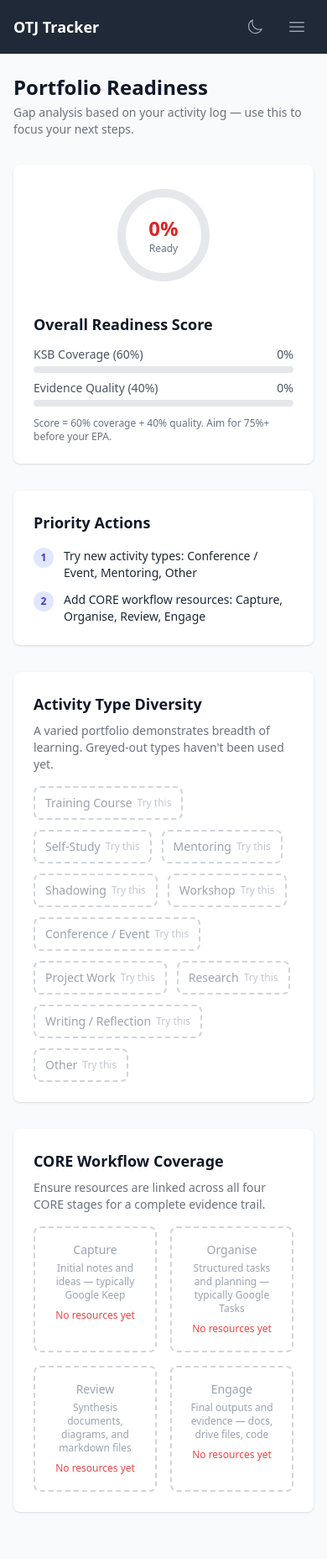
After one commit to timburke55/apprenticeship-otj-helper, a Flask app: page /recommendations/ in a window 390 px wide. The commit adds this page. Shown: the whole page at 84% size. Run offline with Flask 3, Linux system fonts and the light colour scheme; the visitor is signed in with stand-in values (Sample User, id 1); tables that the repository leaves empty hold one stand-in row (values such as "Sample post"); some libraries are stand-ins or nearby versions.

Commit message:
feat: add smart KSB recommendations engine (Extension 11) (#32)
* feat: add smart KSB recommendations engine (Extension 11)

Implements rule-based gap analysis that identifies under-evidenced KSBs,
unused activity types, missing CORE workflow stages, stale evidence, and
draft-quality activities, producing a 0–100 portfolio readiness score.

- New `recommendations.py` engine with `analyse_gaps(user_id, spec_code)`
- New `/recommendations/` route and full-page UI with circular score,
  priority actions, KSB gap table, activity type diversity grid, CORE
  workflow coverage, stale evidence table, and quality improvement table
- Dashboard widget shows readiness score and top suggestion inline
- Nav bar link added to both desktop and mobile menus
- 7 new tests covering engine logic and page accessibility (46 total, all pass)

https://claude.ai/code/session_01X8nZ7iroKXn3UFxnMihqyk

* fix: address code review findings in recommendations engine

- Add selectinload for Activity.ksbs and Activity.resources to eliminate
  N+1 DB queries when iterating activities in analyse_gaps()
- Add severity_rank (critical=2, warning=1) to each KSB gap and sort the
  table by severity_rank instead of the severity string, fixing the sort
  order bug where 'warning' > 'critical' alphabetically
- Change round(..., 0) to round(..., 1) for overall_score, coverage_pct,
  and quality_pct to match the app-wide 1-decimal-place convention
- Pass Activity.ACTIVITY_TYPES and ResourceLink.WORKFLOW_STAGES from the
  view instead of hardcoding them in the template, so the UI stays in sync
  with model constants

https://claude.ai/code/session_01X8nZ7iroKXn3UFxnMihqyk

---------

Co-authored-by: Claude <noreply@anthropic.com>

```diff
--- a/src/otj_helper/app.py
+++ b/src/otj_helper/app.py
@@ -84,6 +84,7 @@ def create_app(test_config=None):
     from otj_helper.routes.templates import bp as templates_bp
     from otj_helper.routes.uploads import bp as uploads_bp
     from otj_helper.routes.events import bp as events_bp
+    from otj_helper.routes.recommendations import bp as recommendations_bp
 
     init_oauth(app)
     app.register_blueprint(auth_bp)
@@ -96,6 +97,7 @@ def create_app(test_config=None):
     app.register_blueprint(templates_bp)
     app.register_blueprint(uploads_bp)
     app.register_blueprint(events_bp)
+    app.register_blueprint(recommendations_bp)
 
     @app.before_request
     def load_user():
--- /dev/null
+++ b/src/otj_helper/routes/recommendations.py
@@ -0,0 +1,27 @@
+"""Recommendations route -- portfolio readiness and gap analysis."""
+
+from flask import Blueprint, g, redirect, render_template, url_for
+
+from otj_helper.auth import login_required
+from otj_helper.models import Activity, ResourceLink
+
+bp = Blueprint("recommendations", __name__, url_prefix="/recommendations")
+
+
+@bp.route("/")
+@login_required
+def index():
+    """Show the recommendations dashboard."""
+    if not g.user.selected_spec:
+        return redirect(url_for("landing.index"))
+
+    from otj_helper.recommendations import analyse_gaps
+
+    spec = g.user.selected_spec or "ST0787"
+    analysis = analyse_gaps(g.user.id, spec)
+    return render_template(
+        "recommendations/index.html",
+        **analysis,
+        activity_types=Activity.ACTIVITY_TYPES,
+        workflow_stages=ResourceLink.WORKFLOW_STAGES,
+    )
--- a/src/otj_helper/templates/base.html
+++ b/src/otj_helper/templates/base.html
@@ -41,6 +41,7 @@
                             <a href="{{ url_for('ksbs.list_ksbs') }}" class="rounded-md px-3 py-2 text-sm font-medium text-gray-300 hover:bg-gray-700 hover:text-white">KSBs</a>
                             <a href="{{ url_for('tags.list_tags') }}" class="rounded-md px-3 py-2 text-sm font-medium text-gray-300 hover:bg-gray-700 hover:text-white">Tags</a>
                             <a href="{{ url_for('templates.list_templates') }}" class="rounded-md px-3 py-2 text-sm font-medium text-gray-300 hover:bg-gray-700 hover:text-white">Templates</a>
+                            <a href="{{ url_for('recommendations.index') }}" class="rounded-md px-3 py-2 text-sm font-medium text-gray-300 hover:bg-gray-700 hover:text-white">Recommendations</a>
                         </div>
                     </div>
                     <div class="flex items-center gap-3">
@@ -88,6 +89,7 @@
                     <a href="{{ url_for('ksbs.list_ksbs') }}" class="block rounded-md px-3 py-2 text-base font-medium text-gray-300 hover:bg-gray-700 hover:text-white">KSBs</a>
                     <a href="{{ url_for('tags.list_tags') }}" class="block rounded-md px-3 py-2 text-base font-medium text-gray-300 hover:bg-gray-700 hover:text-white">Tags</a>
                     <a href="{{ url_for('templates.list_templates') }}" class="block rounded-md px-3 py-2 text-base font-medium text-gray-300 hover:bg-gray-700 hover:text-white">Templates</a>
+                    <a href="{{ url_for('recommendations.index') }}" class="block rounded-md px-3 py-2 text-base font-medium text-gray-300 hover:bg-gray-700 hover:text-white">Recommendations</a>
                     <a href="{{ url_for('activities.create') }}" class="block rounded-md bg-indigo-600 px-3 py-2 text-base font-semibold text-white hover:bg-indigo-500">+ Log Activity</a>
                     {% if current_user %}
                     <div class="border-t border-gray-700 pt-2 mt-2">
--- /dev/null
+++ b/src/otj_helper/templates/recommendations/index.html
@@ -0,0 +1,273 @@
+{% extends "base.html" %}
+{% block title %}Recommendations{% endblock %}
+
+{% block content %}
+<div class="mb-8">
+    <h1 class="text-2xl font-bold text-gray-900 dark:text-white">Portfolio Readiness</h1>
+    <p class="mt-1 text-sm text-gray-500 dark:text-gray-400">Gap analysis based on your activity log — use this to focus your next steps.</p>
+</div>
+
+<!-- Readiness Score -->
+{% set score = overall_score|int %}
+{% if score >= 75 %}
+    {% set score_color = "text-emerald-600 dark:text-emerald-400" %}
+    {% set ring_color = "stroke-emerald-500" %}
+    {% set bg_color = "bg-emerald-50 dark:bg-emerald-900/20" %}
+{% elif score >= 50 %}
+    {% set score_color = "text-amber-600 dark:text-amber-400" %}
+    {% set ring_color = "stroke-amber-500" %}
+    {% set bg_color = "bg-amber-50 dark:bg-amber-900/20" %}
+{% else %}
+    {% set score_color = "text-red-600 dark:text-red-400" %}
+    {% set ring_color = "stroke-red-500" %}
+    {% set bg_color = "bg-red-50 dark:bg-red-900/20" %}
+{% endif %}
+
+<div class="bg-white dark:bg-gray-800 shadow rounded-lg p-6 mb-8">
+    <div class="flex flex-col sm:flex-row items-center gap-8">
+        <!-- Circular progress -->
+        <div class="flex-shrink-0 relative" style="width:120px;height:120px;">
+            <svg class="w-full h-full -rotate-90" viewBox="0 0 120 120">
+                <circle cx="60" cy="60" r="50" fill="none" stroke-width="10"
+                    class="stroke-gray-200 dark:stroke-gray-700"/>
+                <circle cx="60" cy="60" r="50" fill="none" stroke-width="10"
+                    stroke-linecap="round"
+                    stroke-dasharray="{{ 2 * 3.14159 * 50 }}"
+                    stroke-dashoffset="{{ (2 * 3.14159 * 50) * (1 - score / 100) }}"
+                    class="{{ ring_color }}"
+                    style="transition: stroke-dashoffset 0.5s ease;"/>
+            </svg>
+            <div class="absolute inset-0 flex flex-col items-center justify-center">
+                <span class="text-2xl font-bold {{ score_color }}">{{ score }}%</span>
+                <span class="text-xs text-gray-500 dark:text-gray-400">Ready</span>
+            </div>
+        </div>
+        <!-- Score breakdown -->
+        <div class="flex-1">
+            <h2 class="text-lg font-semibold text-gray-900 dark:text-white mb-3">Overall Readiness Score</h2>
+            <div class="space-y-2">
+                <div>
+                    <div class="flex justify-between text-sm text-gray-600 dark:text-gray-300 mb-1">
+                        <span>KSB Coverage (60%)</span>
+                        <span class="font-medium">{{ coverage_pct|int }}%</span>
+                    </div>
+                    <div class="bg-gray-200 dark:bg-gray-600 rounded-full h-2">
+                        <div class="bg-indigo-500 rounded-full h-2" style="width:{{ coverage_pct|int }}%"></div>
+                    </div>
+                </div>
+                <div>
+                    <div class="flex justify-between text-sm text-gray-600 dark:text-gray-300 mb-1">
+                        <span>Evidence Quality (40%)</span>
+                        <span class="font-medium">{{ quality_pct|int }}%</span>
+                    </div>
+                    <div class="bg-gray-200 dark:bg-gray-600 rounded-full h-2">
+                        <div class="bg-purple-500 rounded-full h-2" style="width:{{ quality_pct|int }}%"></div>
+                    </div>
+                </div>
+            </div>
+            <p class="mt-3 text-xs text-gray-500 dark:text-gray-400">Score = 60% coverage + 40% quality. Aim for 75%+ before your EPA.</p>
+        </div>
+    </div>
+</div>
+
+<!-- Priority Actions -->
+{% if suggestions %}
+<div class="bg-white dark:bg-gray-800 shadow rounded-lg p-6 mb-8">
+    <h2 class="text-lg font-semibold text-gray-900 dark:text-white mb-4">Priority Actions</h2>
+    <ol class="space-y-3">
+        {% for suggestion in suggestions %}
+        <li class="flex items-start gap-3">
+            <span class="flex-shrink-0 flex items-center justify-center w-6 h-6 rounded-full bg-indigo-100 dark:bg-indigo-900/40 text-indigo-700 dark:text-indigo-300 text-xs font-bold">{{ loop.index }}</span>
+            <div class="flex-1">
+                <p class="text-sm text-gray-800 dark:text-gray-200">{{ suggestion }}</p>
+                {% if loop.first and ksb_gaps %}
+                <a href="{{ url_for('activities.create') }}" class="mt-1 inline-block text-xs text-indigo-600 dark:text-indigo-400 hover:underline">Log a new activity &rarr;</a>
+                {% endif %}
+            </div>
+        </li>
+        {% endfor %}
+    </ol>
+</div>
+{% endif %}
+
+<!-- KSB Gaps -->
+{% if ksb_gaps %}
+<div class="bg-white dark:bg-gray-800 shadow rounded-lg p-6 mb-8">
+    <h2 class="text-lg font-semibold text-gray-900 dark:text-white mb-4">KSB Gaps
+        <span class="ml-2 text-sm font-normal text-gray-500 dark:text-gray-400">({{ ksb_gaps|length }} KSBs need attention)</span>
+    </h2>
+    <div class="overflow-x-auto">
+        <table class="min-w-full divide-y divide-gray-200 dark:divide-gray-700 text-sm">
+            <thead>
+                <tr class="text-left text-xs font-medium text-gray-500 dark:text-gray-400 uppercase tracking-wider">
+                    <th class="pb-3 pr-4">KSB</th>
+                    <th class="pb-3 pr-4">Title</th>
+                    <th class="pb-3 pr-4">Severity</th>
+                    <th class="pb-3 pr-4">Hours</th>
+                    <th class="pb-3">Action</th>
+                </tr>
+            </thead>
+            <tbody class="divide-y divide-gray-100 dark:divide-gray-700">
+                {% for gap in ksb_gaps|sort(attribute='severity_rank', reverse=True) %}
+                <tr class="{% if gap.severity == 'critical' %}bg-red-50 dark:bg-red-900/10{% endif %}">
+                    <td class="py-2 pr-4 font-mono font-semibold">
+                        <a href="{{ url_for('ksbs.detail', code=gap.ksb.code) }}"
+                            class="{% if gap.ksb.category == 'knowledge' %}text-blue-700 dark:text-blue-400{% elif gap.ksb.category == 'skill' %}text-green-700 dark:text-green-400{% else %}text-amber-700 dark:text-amber-400{% endif %} hover:underline">
+                            {{ gap.ksb.natural_code }}
+                        </a>
+                    </td>
+                    <td class="py-2 pr-4 text-gray-700 dark:text-gray-300">{{ gap.ksb.title }}</td>
+                    <td class="py-2 pr-4">
+                        {% if gap.severity == 'critical' %}
+                        <span class="inline-flex items-center rounded-full px-2 py-0.5 text-xs font-medium bg-red-100 dark:bg-red-900/40 text-red-800 dark:text-red-300">Critical</span>
+                        {% else %}
+                        <span class="inline-flex items-center rounded-full px-2 py-0.5 text-xs font-medium bg-amber-100 dark:bg-amber-900/40 text-amber-800 dark:text-amber-300">Warning</span>
+                        {% endif %}
+                    </td>
+                    <td class="py-2 pr-4 text-gray-600 dark:text-gray-400">{{ "%.1f"|format(gap.hours) }}h</td>
+                    <td class="py-2">
+                        <a href="{{ url_for('activities.create') }}?ksb={{ gap.ksb.code }}"
+                            class="text-indigo-600 dark:text-indigo-400 hover:underline text-xs">Log activity</a>
+                    </td>
+                </tr>
+                {% endfor %}
+            </tbody>
+        </table>
+    </div>
+</div>
+{% endif %}
+
+<!-- Activity Type Diversity -->
+<div class="bg-white dark:bg-gray-800 shadow rounded-lg p-6 mb-8">
+    <h2 class="text-lg font-semibold text-gray-900 dark:text-white mb-2">Activity Type Diversity</h2>
+    <p class="text-sm text-gray-500 dark:text-gray-400 mb-4">A varied portfolio demonstrates breadth of learning. Greyed-out types haven't been used yet.</p>
+    {% set unused_type_ids = type_gaps | map(attribute='type') | list %}
+    <div class="flex flex-wrap gap-3">
+        {% for type_id, label in activity_types %}
+        {% if type_id in unused_type_ids %}
+        <a href="{{ url_for('activities.create') }}"
+            class="inline-flex items-center gap-1.5 rounded-lg border-2 border-dashed border-gray-300 dark:border-gray-600 px-3 py-2 text-sm text-gray-400 dark:text-gray-500 hover:border-indigo-400 hover:text-indigo-600 dark:hover:text-indigo-400">
+            <span>{{ label }}</span>
+            <span class="text-xs opacity-60">Try this</span>
+        </a>
+        {% else %}
+        <span class="inline-flex items-center gap-1.5 rounded-lg border-2 border-emerald-300 dark:border-emerald-700 bg-emerald-50 dark:bg-emerald-900/20 px-3 py-2 text-sm text-emerald-700 dark:text-emerald-400">
+            <svg class="h-3.5 w-3.5" fill="none" viewBox="0 0 24 24" stroke-width="2" stroke="currentColor"><path stroke-linecap="round" stroke-linejoin="round" d="M4.5 12.75l6 6 9-13.5" /></svg>
+            {{ label }}
+        </span>
+        {% endif %}
+        {% endfor %}
+    </div>
+</div>
+
+<!-- CORE Workflow Coverage -->
+<div class="bg-white dark:bg-gray-800 shadow rounded-lg p-6 mb-8">
+    <h2 class="text-lg font-semibold text-gray-900 dark:text-white mb-2">CORE Workflow Coverage</h2>
+    <p class="text-sm text-gray-500 dark:text-gray-400 mb-4">Ensure resources are linked across all four CORE stages for a complete evidence trail.</p>
+    {% set unused_stages = workflow_gaps | map(attribute='stage') | list %}
+    <div class="grid grid-cols-2 sm:grid-cols-4 gap-4">
+        {% for stage_id, label, desc, _ in workflow_stages %}
+        {% if stage_id in unused_stages %}
+        <div class="rounded-lg border-2 border-dashed border-gray-300 dark:border-gray-600 p-4 text-center">
+            <p class="text-sm font-medium text-gray-400 dark:text-gray-500">{{ label }}</p>
+            <p class="text-xs text-gray-400 dark:text-gray-500 mt-1">{{ desc }}</p>
+            <span class="mt-2 inline-block text-xs text-red-500 dark:text-red-400">No resources yet</span>
+        </div>
+        {% else %}
+        <div class="rounded-lg border-2 border-emerald-300 dark:border-emerald-700 bg-emerald-50 dark:bg-emerald-900/20 p-4 text-center">
+            <p class="text-sm font-medium text-emerald-700 dark:text-emerald-400">{{ label }}</p>
+            <p class="text-xs text-gray-500 dark:text-gray-400 mt-1">{{ desc }}</p>
+            <svg class="h-4 w-4 text-emerald-500 mx-auto mt-2" fill="none" viewBox="0 0 24 24" stroke-width="2" stroke="currentColor"><path stroke-linecap="round" stroke-linejoin="round" d="M4.5 12.75l6 6 9-13.5" /></svg>
+        </div>
+        {% endif %}
+        {% endfor %}
+    </div>
+</div>
+
+<!-- Stale Evidence -->
+{% if staleness %}
+<div class="bg-white dark:bg-gray-800 shadow rounded-lg p-6 mb-8">
+    <h2 class="text-lg font-semibold text-gray-900 dark:text-white mb-4">Stale Evidence
+        <span class="ml-2 text-sm font-normal text-gray-500 dark:text-gray-400">(no activity in 30+ days)</span>
+    </h2>
+    <div class="overflow-x-auto">
+        <table class="min-w-full divide-y divide-gray-200 dark:divide-gray-700 text-sm">
+            <thead>
+                <tr class="text-left text-xs font-medium text-gray-500 dark:text-gray-400 uppercase tracking-wider">
+                    <th class="pb-3 pr-4">KSB</th>
+                    <th class="pb-3 pr-4">Title</th>
+                    <th class="pb-3 pr-4">Last Activity</th>
+                    <th class="pb-3">Days Since</th>
+                </tr>
+            </thead>
+            <tbody class="divide-y divide-gray-100 dark:divide-gray-700">
+                {% for s in staleness|sort(attribute='days_ago', reverse=True) %}
+                <tr>
+                    <td class="py-2 pr-4 font-mono font-semibold">
+                        <a href="{{ url_for('ksbs.detail', code=s.ksb.code) }}"
+                            class="{% if s.ksb.category == 'knowledge' %}text-blue-700 dark:text-blue-400{% elif s.ksb.category == 'skill' %}text-green-700 dark:text-green-400{% else %}text-amber-700 dark:text-amber-400{% endif %} hover:underline">
+                            {{ s.ksb.natural_code }}
+                        </a>
+                    </td>
+                    <td class="py-2 pr-4 text-gray-700 dark:text-gray-300">{{ s.ksb.title }}</td>
+                    <td class="py-2 pr-4 text-gray-600 dark:text-gray-400">{{ s.last_date.strftime('%d %b %Y') }}</td>
+                    <td class="py-2 text-amber-600 dark:text-amber-400 font-medium">{{ s.days_ago }} days</td>
+                </tr>
+                {% endfor %}
+            </tbody>
+        </table>
+    </div>
+</div>
+{% endif %}
+
+<!-- Quality Improvement -->
+{% if quality_gaps %}
+<div class="bg-white dark:bg-gray-800 shadow rounded-lg p-6 mb-8">
+    <h2 class="text-lg font-semibold text-gray-900 dark:text-white mb-4">Quality Improvement
+        <span class="ml-2 text-sm font-normal text-gray-500 dark:text-gray-400">(all evidence still draft)</span>
+    </h2>
+    <p class="text-sm text-gray-500 dark:text-gray-400 mb-4">These KSBs have evidence but it's all marked as draft. Review and update the quality status on those activities.</p>
+    <div class="overflow-x-auto">
+        <table class="min-w-full divide-y divide-gray-200 dark:divide-gray-700 text-sm">
+            <thead>
+                <tr class="text-left text-xs font-medium text-gray-500 dark:text-gray-400 uppercase tracking-wider">
+                    <th class="pb-3 pr-4">KSB</th>
+                    <th class="pb-3 pr-4">Title</th>
+                    <th class="pb-3 pr-4">Activities</th>
+                    <th class="pb-3">Action</th>
+                </tr>
+            </thead>
+            <tbody class="divide-y divide-gray-100 dark:divide-gray-700">
+                {% for gap in quality_gaps %}
+                <tr>
+                    <td class="py-2 pr-4 font-mono font-semibold">
+                        <a href="{{ url_for('ksbs.detail', code=gap.ksb.code) }}"
+                            class="{% if gap.ksb.category == 'knowledge' %}text-blue-700 dark:text-blue-400{% elif gap.ksb.category == 'skill' %}text-green-700 dark:text-green-400{% else %}text-amber-700 dark:text-amber-400{% endif %} hover:underline">
+                            {{ gap.ksb.natural_code }}
+                        </a>
+                    </td>
+                    <td class="py-2 pr-4 text-gray-700 dark:text-gray-300">{{ gap.ksb.title }}</td>
+                    <td class="py-2 pr-4 text-gray-600 dark:text-gray-400">{{ gap.count }}</td>
+                    <td class="py-2">
+                        <a href="{{ url_for('activities.list_activities', ksb=gap.ksb.code) }}"
+                            class="text-indigo-600 dark:text-indigo-400 hover:underline text-xs">View activities</a>
+                    </td>
+                </tr>
+                {% endfor %}
+            </tbody>
+        </table>
+    </div>
+</div>
+{% endif %}
+
+{% if not ksb_gaps and not staleness and not quality_gaps and not type_gaps and not workflow_gaps %}
+<div class="bg-emerald-50 dark:bg-emerald-900/20 border border-emerald-200 dark:border-emerald-800 rounded-lg p-6 text-center">
+    <svg class="h-12 w-12 text-emerald-500 mx-auto mb-3" fill="none" viewBox="0 0 24 24" stroke-width="1.5" stroke="currentColor">
+        <path stroke-linecap="round" stroke-linejoin="round" d="M9 12.75L11.25 15 15 9.75M21 12a9 9 0 11-18 0 9 9 0 0118 0z" />
+    </svg>
+    <h3 class="text-lg font-semibold text-emerald-700 dark:text-emerald-400 mb-1">Portfolio looks great!</h3>
+    <p class="text-sm text-emerald-600 dark:text-emerald-500">No significant gaps detected. Keep up the great work and keep logging activities regularly.</p>
+</div>
+{% endif %}
+
+{% endblock %}
```
Also changed, not shown: src/otj_helper/recommendations.py (added, +156 -0 lines), src/otj_helper/routes/dashboard.py (+8 -0 lines), src/otj_helper/templates/dashboard.html (+46 -0 lines), tests/test_recommendations.py (added, +86 -0 lines).
